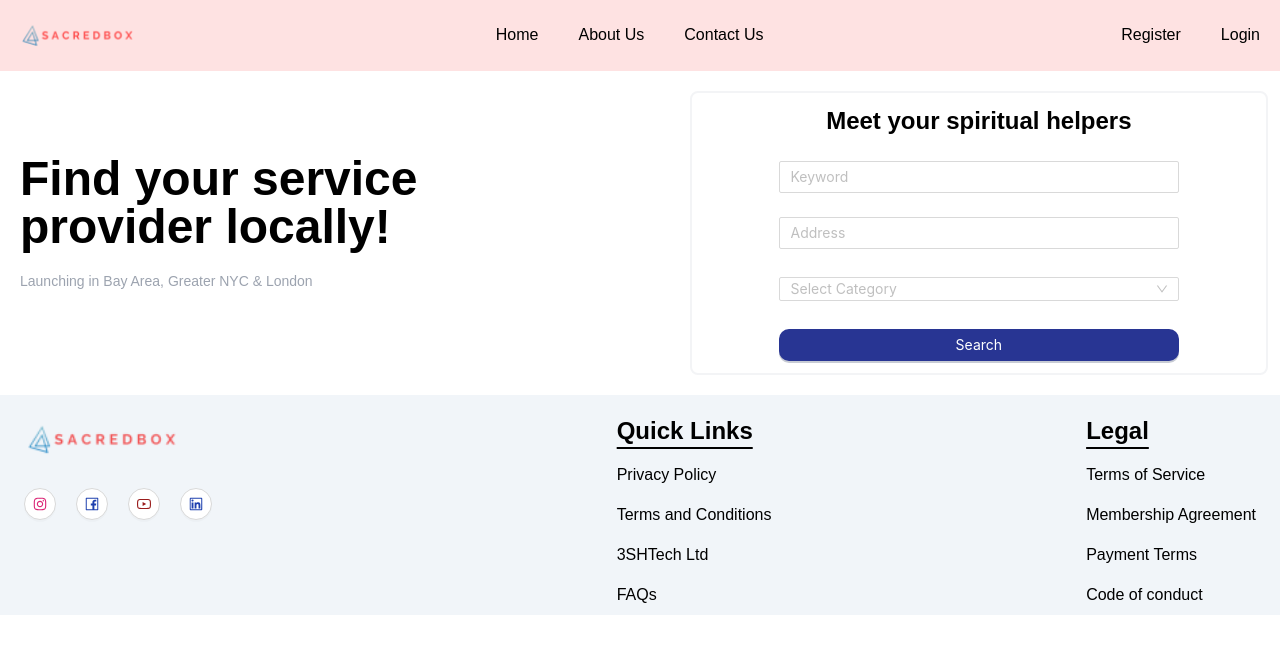
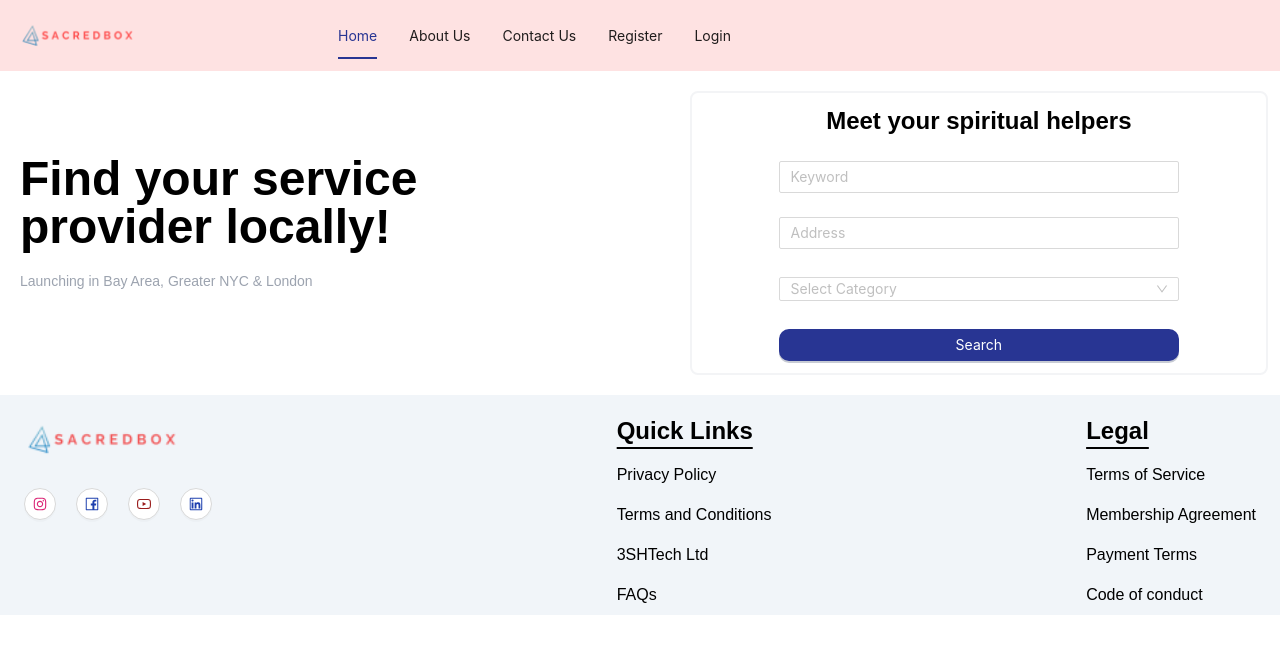
Before and after one commit to 3shtech/sacredboxv2-frontend, a Next.js app: page / in a window 1280 px wide. Shown: the top 654 px of the page. Built offline with nearby package versions, Linux system fonts and the light colour scheme.

Commit message:
responsive navbar in progress

```diff
--- /dev/null
+++ b/app/components/Home/navMenu.tsx
@@ -0,0 +1,20 @@
+"use client";
+
+import React from "react";
+import { Menu } from "antd";
+
+type Props = {};
+
+export default function NavMenu({}: Props) {
+  const handleMenuClick = () => {
+    console.log("clciked");
+  };
+  return (
+    <>
+      <Menu className=" mix-blend-darken border-none ">
+        {" "}
+        {/* <MenuOutlined className="w-8 h-8" onClick={() => handleMenuClick()} /> */}
+      </Menu>
+    </>
+  );
+}
--- a/app/components/Home/primaryMenu.tsx
+++ b/app/components/Home/primaryMenu.tsx
@@ -1,11 +1,63 @@
+"use client";
+
 import Link from "next/link";
+import { Menu, MenuProps } from "antd";
+import { ConfigProvider } from "antd";
+import theme from "@/app/lib/themeConfig";
+import { MenuOutlined } from "@ant-design/icons";
+import { useRouter } from "next/navigation";
 
 export const PrimaryMenu = () => {
+  const router = useRouter();
+  const items: MenuProps["items"] = [
+    {
+      label: "Home",
+      key: "/",
+    },
+    {
+      label: "About Us",
+      key: "aboutus",
+    },
+    {
+      label: "Contact Us",
+      key: "contactus",
+    },
+    {
+      label: "Register",
+      key: "register",
+    },
+    {
+      label: "Login",
+      key: "login",
+    },
+  ];
+
   return (
-    <ul className="flex flex-col gap-5 md:flex-row md:gap-10 px-4">
-      <Link href="/">Home</Link>
-      <Link href="/aboutUs">About Us</Link>
-      <Link href="/contactUs">Contact Us</Link>
-    </ul>
+    // <ul className=" flex flex-col gap-5 md:flex-row md:gap-10 px-4">
+    //   <Link href="/">Home</Link>
+    //   <Link href="/aboutUs">About Us</Link>
+    //   <Link href="/contactUs">Contact Us</Link>
+    // </ul>
+    <ConfigProvider theme={theme}>
+      <>
+        <div className="w-3/4 hidden md:flex justify-end ">
+          <Menu
+            mode="horizontal"
+            items={items}
+            style={{ flex: "auto", minWidth: 0 }}
+            className="bg-transparent border-none "
+            onClick={({ keyPath }) => router.push(`/${keyPath}`)}
+            defaultSelectedKeys={["/"]}
+          />
+        </div>
+
+        <div className="w-full flex justify-end md:hidden">
+          <MenuOutlined
+            className="w-8 h-8"
+            onClick={() => console.log("hello ")}
+          />
+        </div>
+      </>
+    </ConfigProvider>
   );
 };
--- a/app/components/footer.tsx
+++ b/app/components/footer.tsx
@@ -21,7 +21,7 @@ const Footer = () => {
           height={10}
           className="mix-blend-multiply object-fit-contain "
         />
-        <div className="flex gap-5 px-5 py-3">
+        <div className="flex flex-wrap gap-5 px-5 py-3">
           <Button
             shape="circle"
             icon={<InstagramOutlined />}
--- a/app/components/navbar.tsx
+++ b/app/components/navbar.tsx
@@ -1,6 +1,7 @@
 import Link from "next/link";
 import Image from "next/image";
 import { PrimaryMenu, SecondaryMenu } from ".";
+import NavMenu from "./Home/navMenu";
 
 export default function Navbar() {
   return (
@@ -15,15 +16,19 @@ export default function Navbar() {
           className="object-contain"
         />
       </Link>
-
+      {/* <div className="hidden md:flex"> */}
       <PrimaryMenu />
 
+      {/* </div> */}
+
       {/* Login & Register */}
-      <SecondaryMenu />
+      {/* <div className="hidden md:flex">
+        <SecondaryMenu />
+      </div> */}
 
       {/* small screens */}
       {/* <button className="md:hidden mx-3 cursor-pointer  ">
-        <AiOutlineMenu className="w-8 h-8" />
+        <NavMenu />
       </button> */}
     </nav>
   );
```
